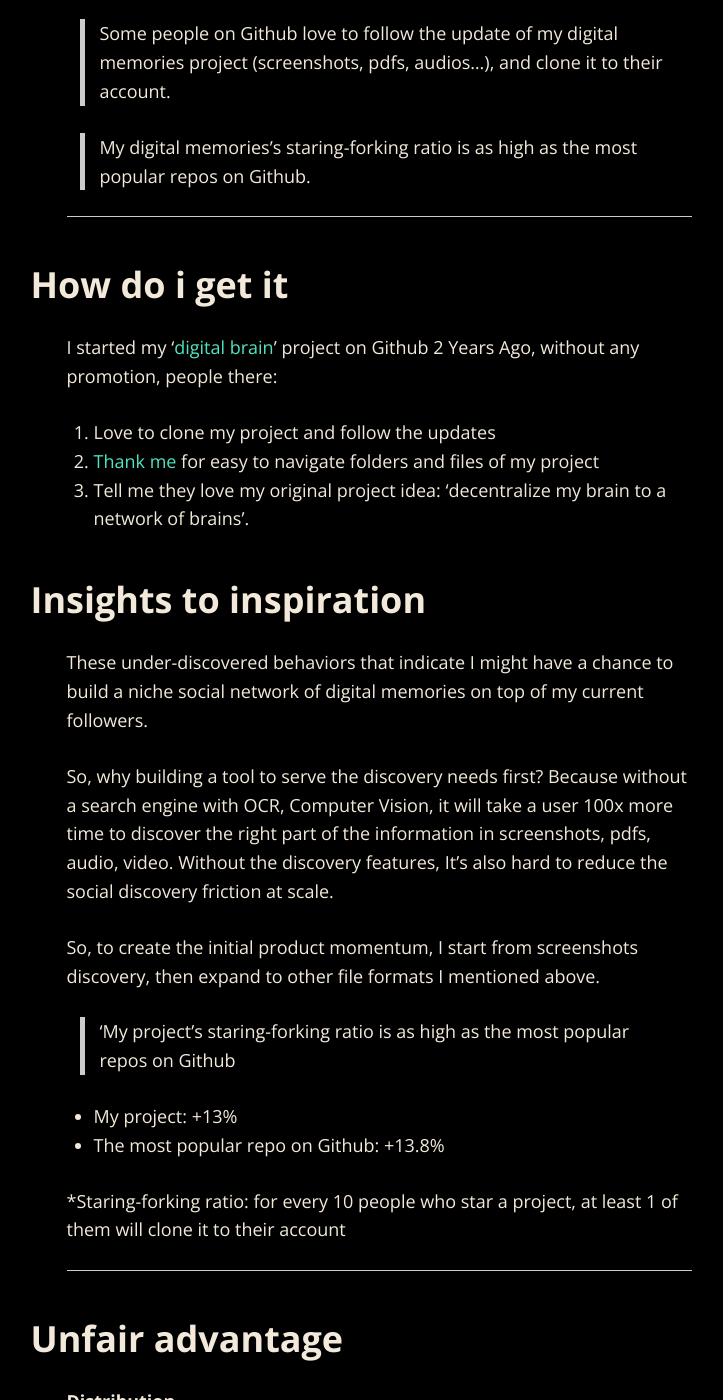
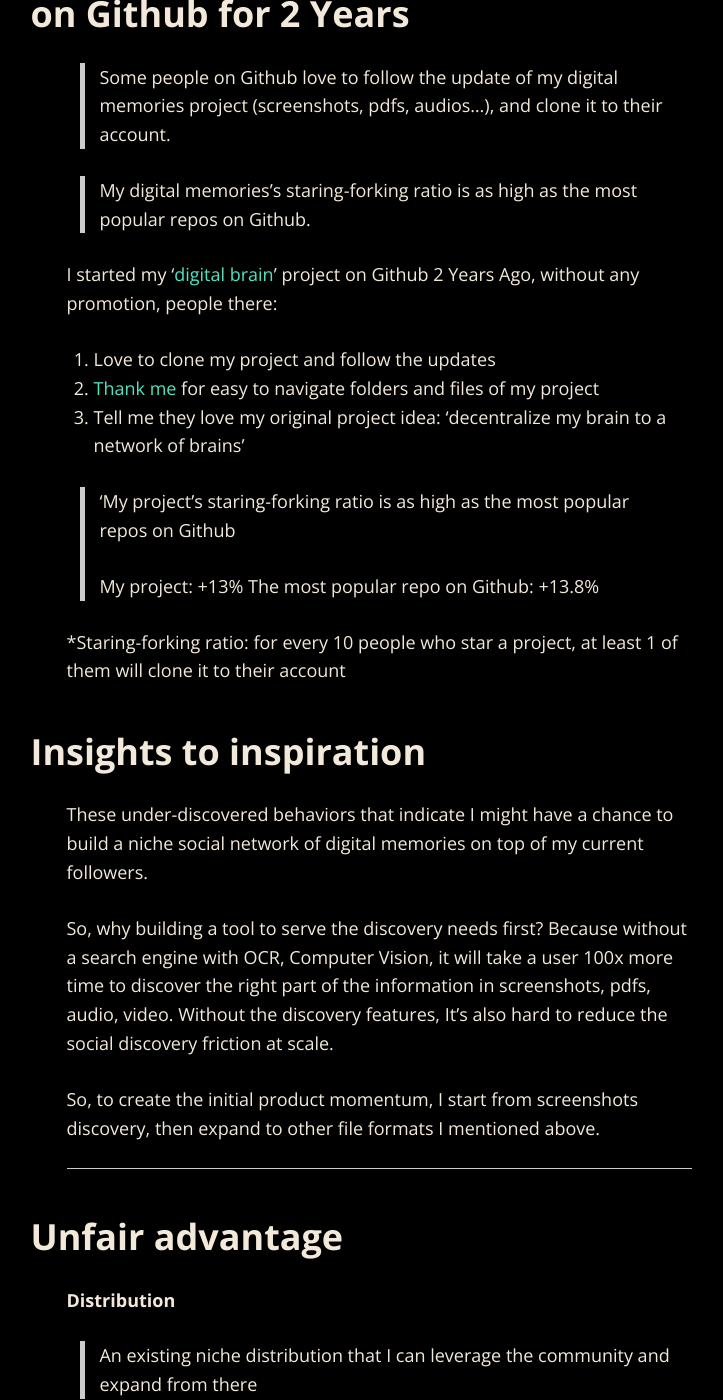
Before and after one commit to tarsmachine/tarsmachine.github.io, a Jekyll site: the page built from index.md, in a window 1280 px wide and 1400 px high, scrolled down 1150 px. Shown: the whole window, without its empty margins (261-984 px from the left). Built offline with Jekyll 4.4.1, drawn with Linux system fonts in a browser that asks for light colours; nearby versions of some CDN libraries; some of the changed lines change nothing that is shown; some of the changed text lies outside the part shown.

Commit message:
Updates Lines

```diff
--- a/index.md
+++ b/index.md
@@ -37,22 +37,24 @@
 ---
 
 
-### Insights
+### Insights from Building A 'Digital Brain' on Github for 2 Years
 
 > Some people on Github love to follow the update of my digital memories project (screenshots, pdfs, audios...), and clone it to their account.
 
 > My digital memories's staring-forking ratio is as high as the most popular repos on Github.
 
-
----
-
-### How do i get it
-
 I started my '[digital brain](https://github.com/allenleein/knowledge-base)' project on Github 2 Years Ago, without any promotion, people there:
 
 1. Love to clone my project and follow the updates
 2. [Thank me](https://imgur.com/a/PiVlCoW) for easy to navigate folders and files of my project
-3. Tell me they love my original project idea: 'decentralize my brain to a network of brains’.
+3. Tell me they love my original project idea: 'decentralize my brain to a network of brains’
+
+> 'My project's staring-forking ratio is as high as the most popular repos on Github
+>
+> My project: +13%
+> The most popular repo on Github: +13.8%
+
+*Staring-forking ratio: for every 10 people who star a project, at least 1 of them will clone it to their account
 
 
 
@@ -63,13 +65,6 @@
 So, why building a tool to serve the discovery needs first? Because without a search engine with OCR, Computer Vision, it will take a user 100x more time to discover the right part of the information in screenshots, pdfs, audio, video. Without the discovery features, It's also hard to reduce the social discovery friction at scale.
 
 So, to create the initial product momentum, I start from screenshots discovery, then expand to other file formats I mentioned above.
-
-> 'My project's staring-forking ratio is as high as the most popular repos on Github
-
-- My project: +13%
-- The most popular repo on Github: +13.8%
-
-*Staring-forking ratio: for every 10 people who star a project, at least 1 of them will clone it to their account
 
 
 ---
```
